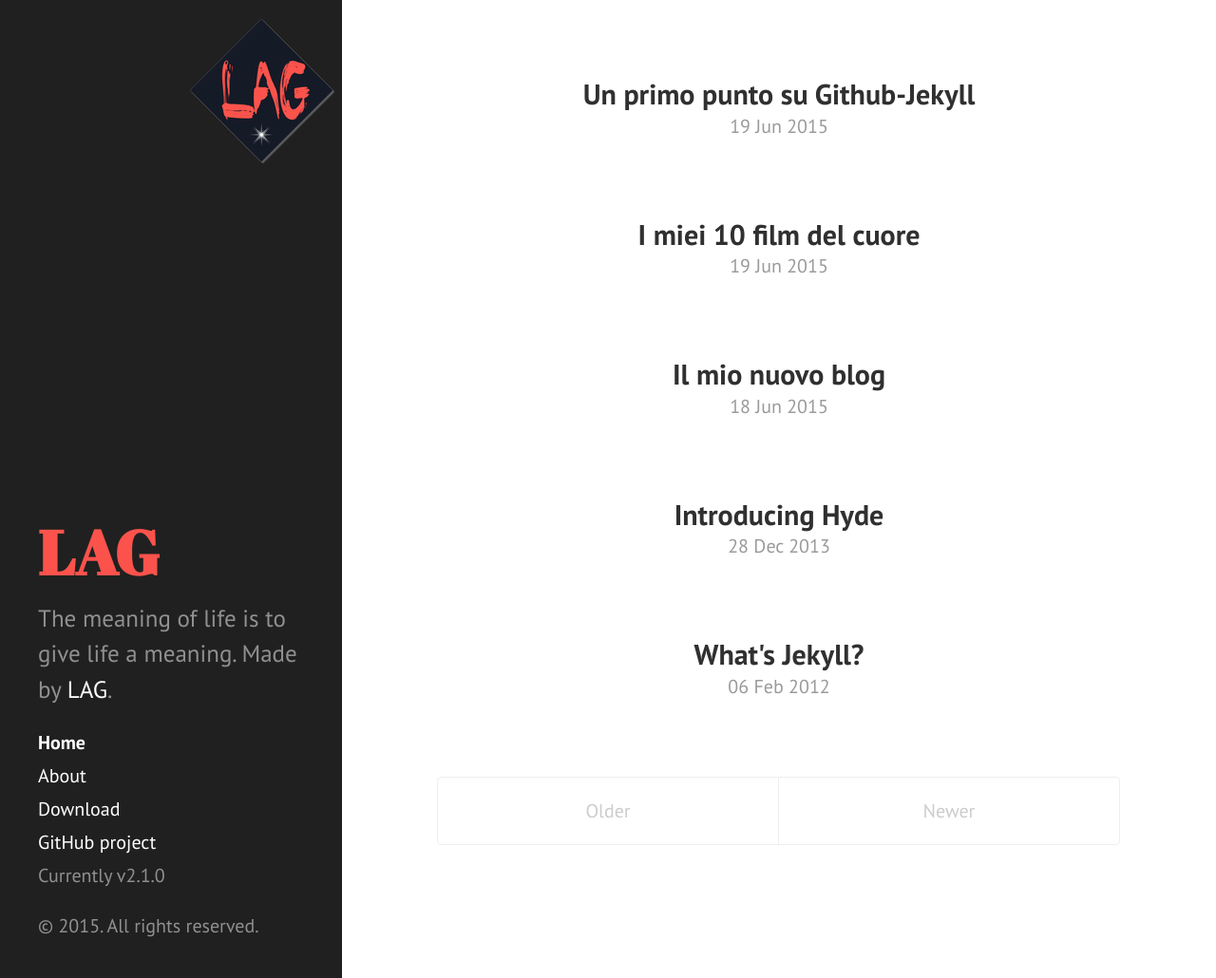
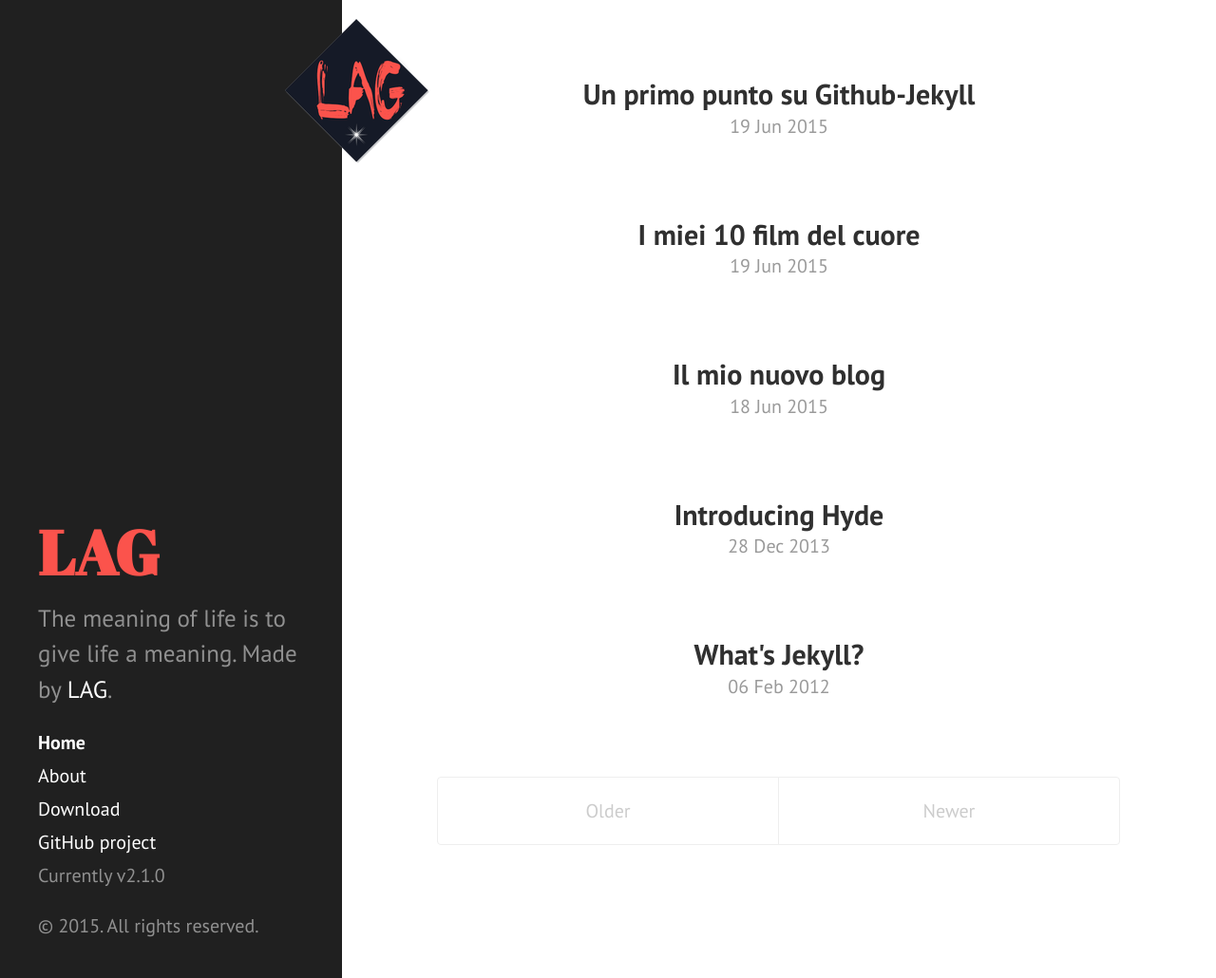
Before and after one commit to LAG12/LAG12.github.io, a Jekyll site: the page built from index.html, in a window 1280 px wide and 1030 px high. Shown: the whole window at 95% size. Built offline with Jekyll 4.4.1, drawn with Linux system fonts in a browser that asks for light colours; Markdown is read by kramdown in place of the engine named in the settings; the list of posts is cut into pages by our own code.

Commit message:
Update poole.css

```diff
--- a/public/css/poole.css
+++ b/public/css/poole.css
@@ -433,5 +433,5 @@ a.pagination-item:hover {
 .logo{
 position: fixed;
 top: 20px;
-left: 200px;
+left: 300px;
 }
```
